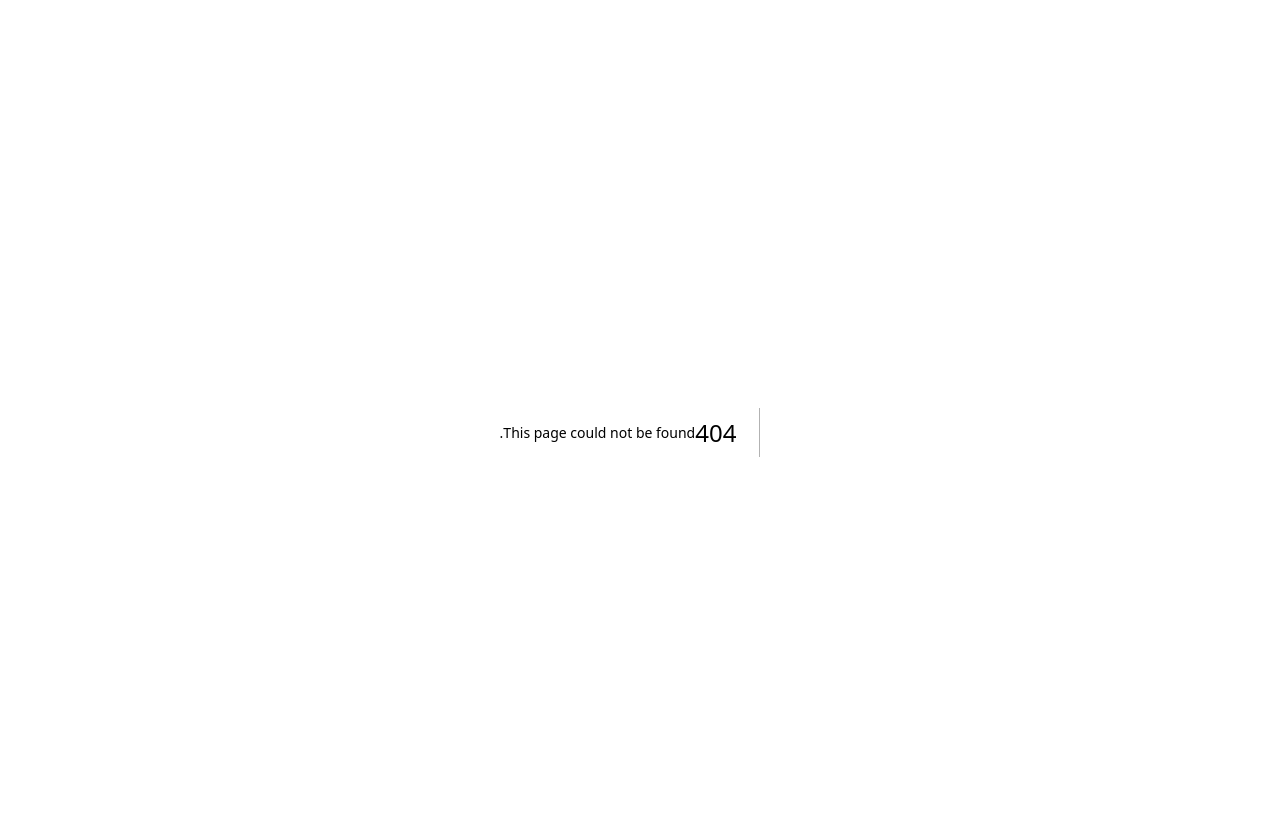
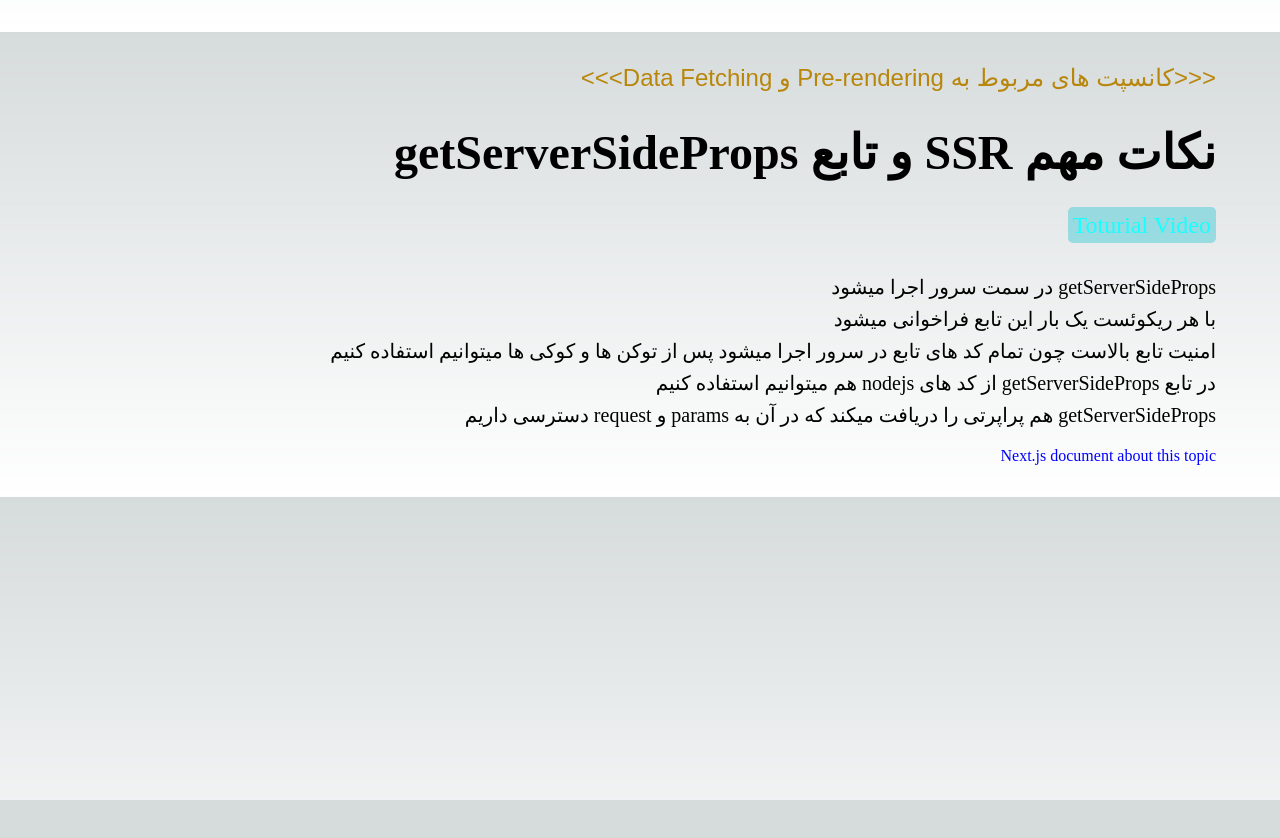
Before and after one commit to mosalehkamali/nextjs-tutorial, a Next.js app: page /Pre-rendering-Data-Fetching/getServerSidePropsPoints in a window 1280 px wide. Before the commit this address had no page. Shown: the top 838 px of the page. After the commit the page ends 800 px from the top, so only its background shows below. Built offline with nearby package versions, Linux system fonts and the light colour scheme.

Commit message:
getServerSidePropsPoints

```diff
--- a/data/db.json
+++ b/data/db.json
@@ -118,6 +118,12 @@
             "title":"استفاده از getServerSideProps",
             "path":"getServerSidePropsUsing",
             "lessonLink":"https://sabzlearn.ir/lesson/45-27955/"
+           },
+           {
+            "id":120,
+            "title":"نکات مهم SSR و تابع getServerSideProps",
+            "path":"getServerSidePropsPoints",
+            "lessonLink":"https://sabzlearn.ir/lesson/45-27956/"
            }
 
         ]
--- /dev/null
+++ b/pages/Pre-rendering-Data-Fetching/getServerSidePropsPoints.js
@@ -0,0 +1,23 @@
+import TopicHeader from '@/components/module/TopicHeader'
+import React from 'react'
+import Link from 'next/link'
+
+
+function getServerSidePropsPoints() {
+  return (
+    <>
+     <TopicHeader></TopicHeader>
+     <div className='topic-text'>
+
+            <p>getServerSideProps در سمت سرور اجرا میشود</p>
+            <p>با هر ریکوئست یک بار این تابع فراخوانی میشود</p>
+            <p>امنیت تابع بالاست چون تمام کد های تابع در سرور اجرا میشود پس از توکن ها و کوکی ها میتوانیم استفاده کنیم</p>
+            <p>در تابع getServerSideProps از کد های nodejs هم میتوانیم استفاده کنیم</p>
+            <p>getServerSideProps هم پراپرتی را دریافت میکند که در آن به params  و  request دسترسی داریم</p>
+     </div>
+     <Link className='topic-link' href="https://nextjs.org/docs/pages/building-your-application/rendering/server-side-rendering">Next.js document about this topic</Link>
+    </>
+  )
+}
+
+export default getServerSidePropsPoints
```
